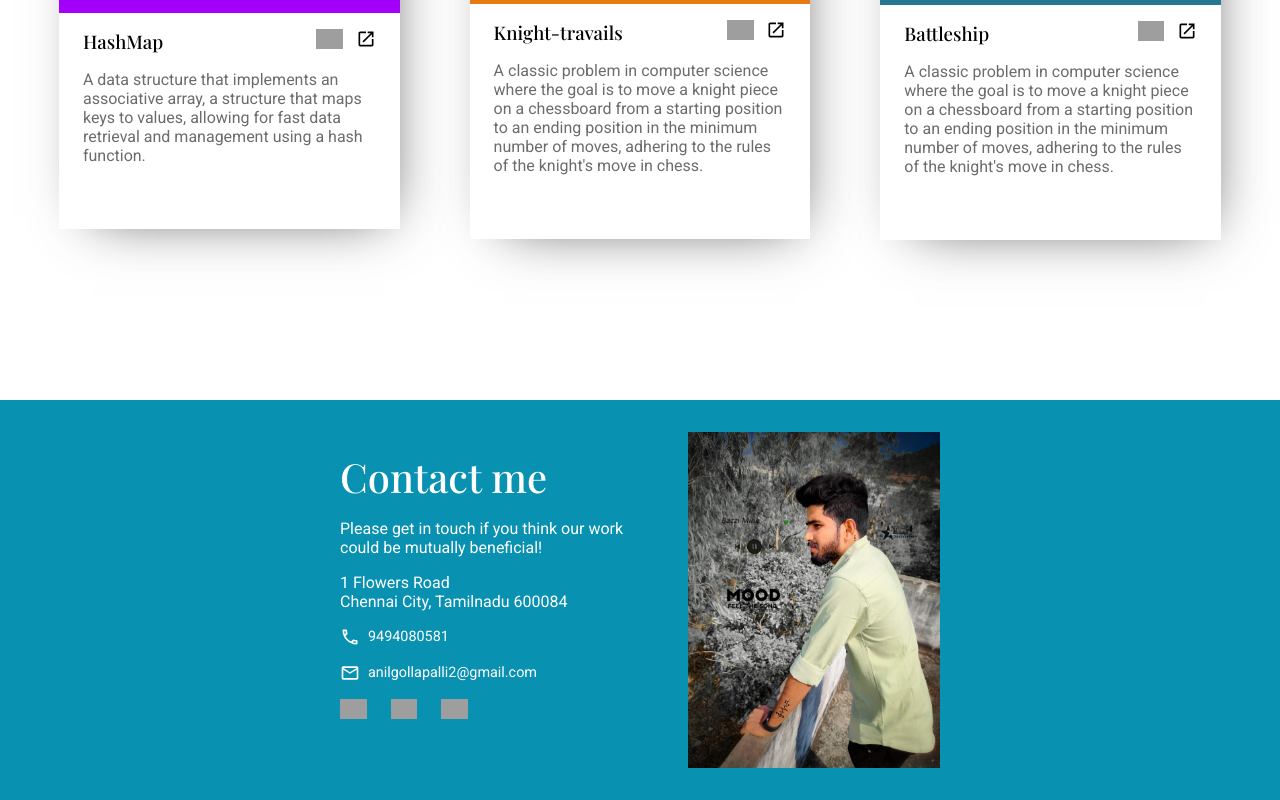
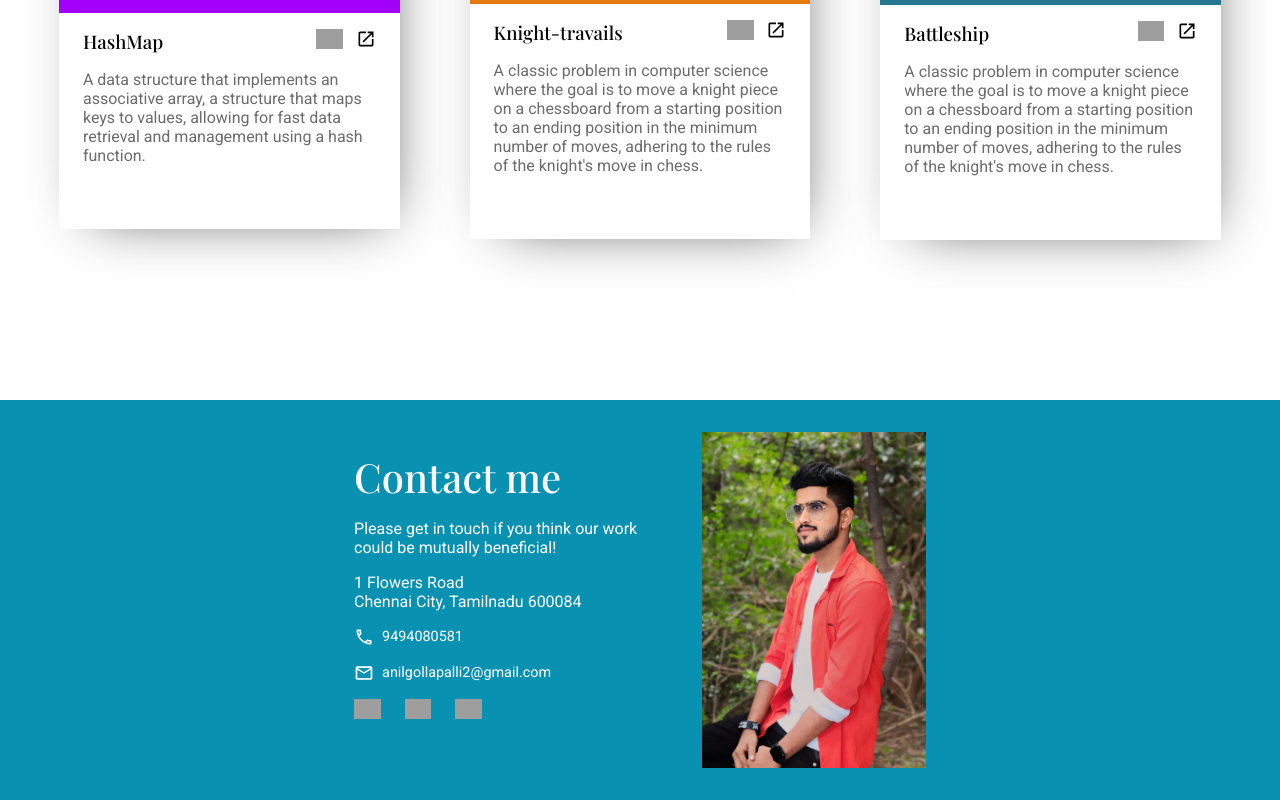
Before and after one commit to Anil-Gollapalli/Advnc_HTMLandCSS, a plain HTML site: page index.html in a window 1280 px wide. Shown: the part 2461-3261 px from the top of the page. Drawn offline with nearby package versions, Linux system fonts and the light colour scheme; grey boxes are pictures that could not be loaded; a web font is replaced by a local one.

Commit message:
Safe commit message

```diff
--- a/index.html
+++ b/index.html
@@ -373,8 +373,8 @@
       </div>
       <div>
         <picture>
-          <source srcset='./assets/WhatsApp Image 2024-12-19 at 11.58.30_7e104712.jpg' media="(min-width: 1000px)" />
-          <img src="assets/WhatsApp Image 2024-12-19 at 11.58.30_7e104712.jpg" alt="" />
+          <source srcset='./assets/a11.jpg' media="(min-width: 1000px)" />
+          <img src="assets/a11.jpg" alt="" />
         </picture>
       </div>
     </footer>
```
Also changed, not shown: assets/a11.jpg (added).
